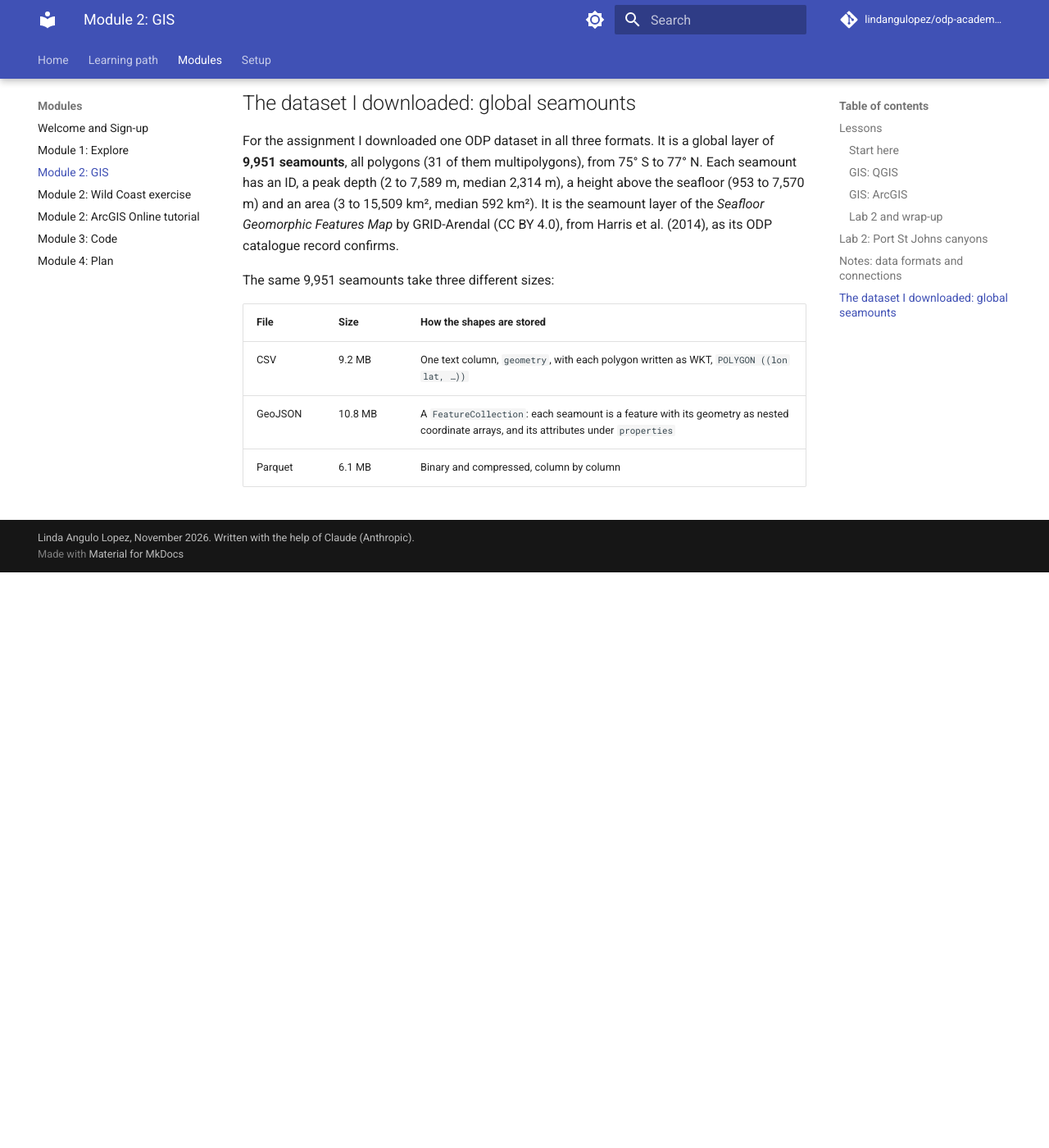
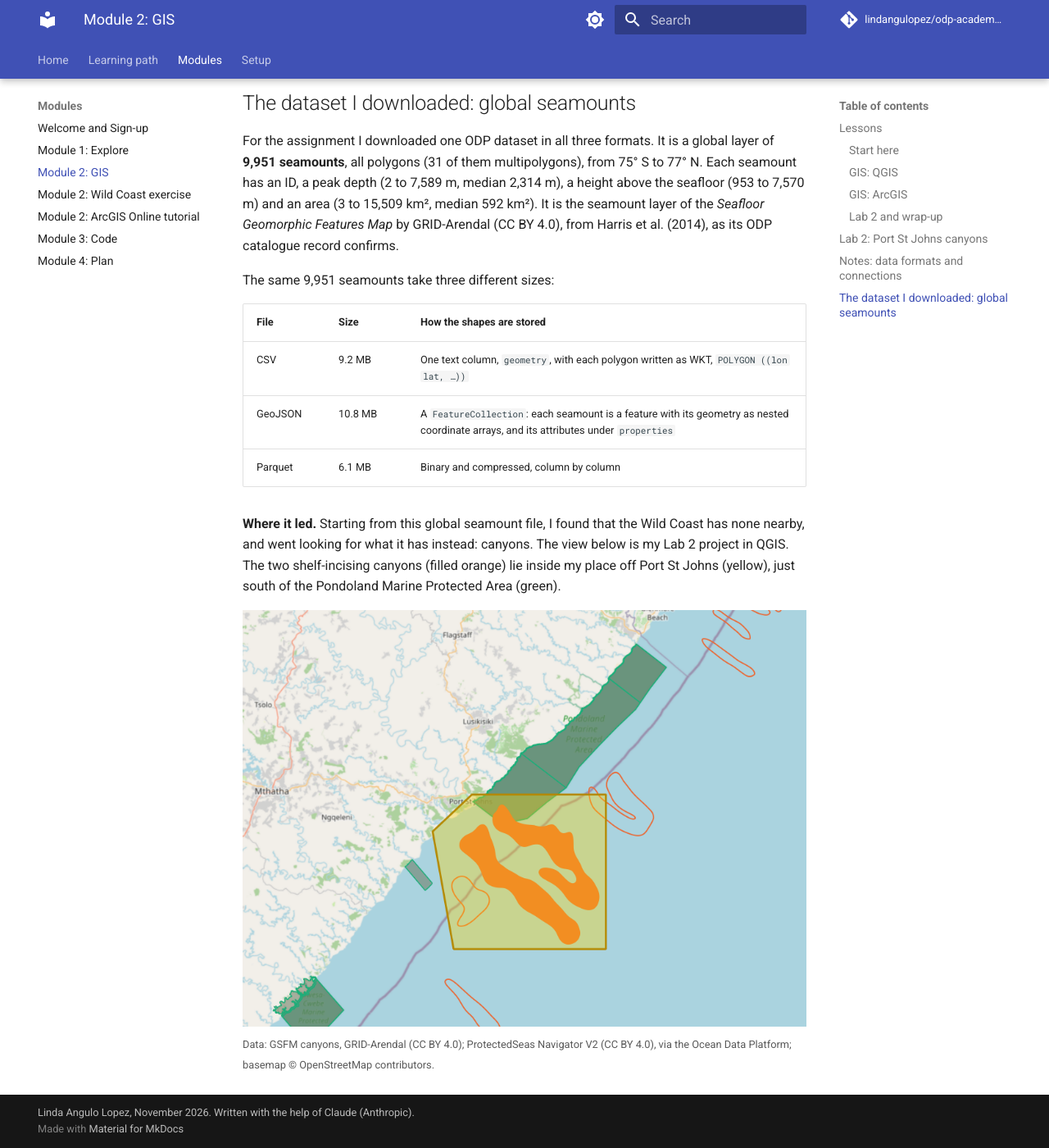
Before and after one commit to lindangulopez/odp-academy-2026, an MkDocs documentation site: the page built from docs/module-2-gis.md, in a window 1280 px wide and 1400 px high, scrolled down 3539 px. Shown: the whole window at 82% size. Built offline with MkDocs 1.6.1 and Material for MkDocs 9.7.7, drawn with Linux system fonts in a browser that asks for light colours; comment, search, counter and statistics services are not loaded; before the commit the page ends 4237 px from its top, so only the background shows below that.

Commit message:
Module 2: QGIS view of the Lab 2 project under the seamount dataset section

```diff
--- a/docs/module-2-gis.md
+++ b/docs/module-2-gis.md
@@ -90,3 +90,8 @@ The same 9,951 seamounts take three different sizes:
 | CSV | 9.2 MB | One text column, `geometry`, with each polygon written as WKT, `POLYGON ((lon lat, …))` |
 | GeoJSON | 10.8 MB | A `FeatureCollection`: each seamount is a feature with its geometry as nested coordinate arrays, and its attributes under `properties` |
 | Parquet | 6.1 MB | Binary and compressed, column by column |
+
+**Where it led.** Starting from this global seamount file, I found that the Wild Coast has none nearby, and went looking for what it has instead: canyons. The view below is my Lab 2 project in QGIS. The two shelf-incising canyons (filled orange) lie inside my place off Port St Johns (yellow), just south of the Pondoland Marine Protected Area (green).
+
+![QGIS view of the Lab 2 project: the Port St Johns canyons inside my place, just south of the Pondoland MPA, with the Hluleka and Dwesa-Cwebe MPAs](img/lab2/qgis_exo2_view.png)
+<small>Data: GSFM canyons, GRID-Arendal (CC BY 4.0); ProtectedSeas Navigator V2 (CC BY 4.0), via the Ocean Data Platform; basemap © OpenStreetMap contributors.</small>
```
Also changed, not shown: docs/img/lab2/qgis_exo2_view.png (added).
